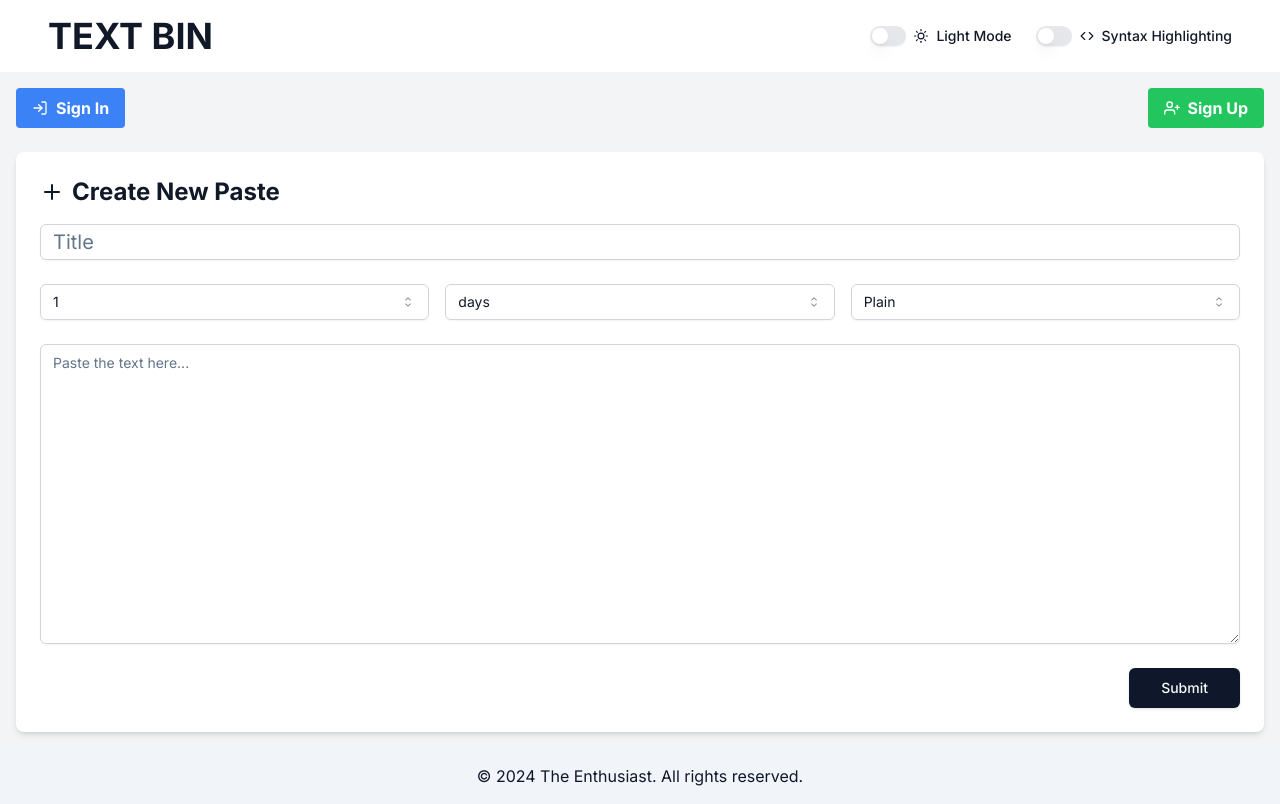
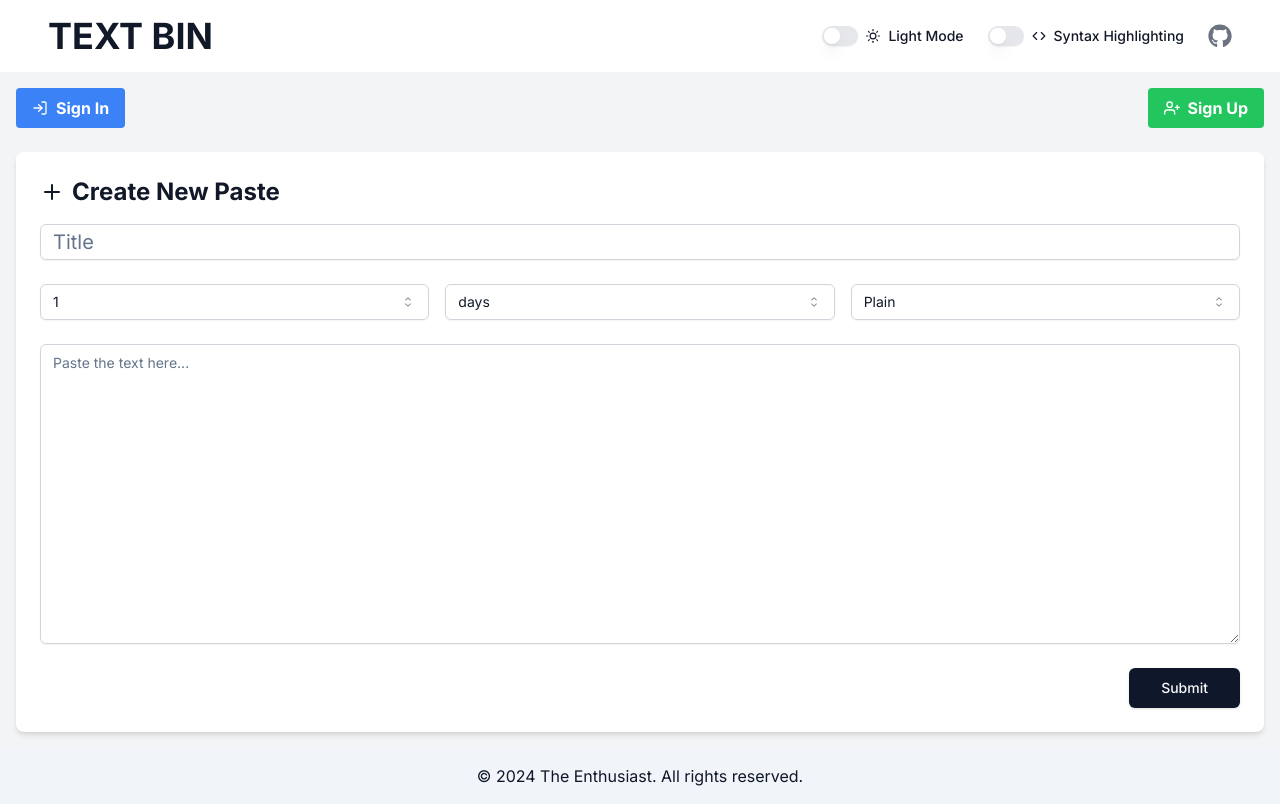
Before and after one commit to The-Enthusiast-404/text-bin-frontend, a Next.js app: page / in a window 1280 px wide. Built offline with nearby package versions, Linux system fonts and the light colour scheme.

Commit message:
added github link in the header

```diff
--- a/components/Header.tsx
+++ b/components/Header.tsx
@@ -2,6 +2,7 @@ import Link from "next/link";
 import { Switch } from "@/components/ui/switch";
 import { Label } from "@/components/ui/label";
 import { FiMoon, FiSun, FiCode } from "react-icons/fi";
+import { FaGithub } from "react-icons/fa";
 
 interface HeaderProps {
   darkMode: boolean;
@@ -56,6 +57,14 @@ function Header({
               Syntax Highlighting
             </Label>
           </div>
+          <Link
+            href="https://github.com/The-Enthusiast-404/text-bin-frontend"
+            target="_blank"
+            rel="noopener noreferrer"
+            className="flex items-center text-gray-500 hover:text-gray-700 transition duration-300"
+          >
+            <FaGithub className="text-2xl" />
+          </Link>
         </div>
       </div>
     </header>
```
